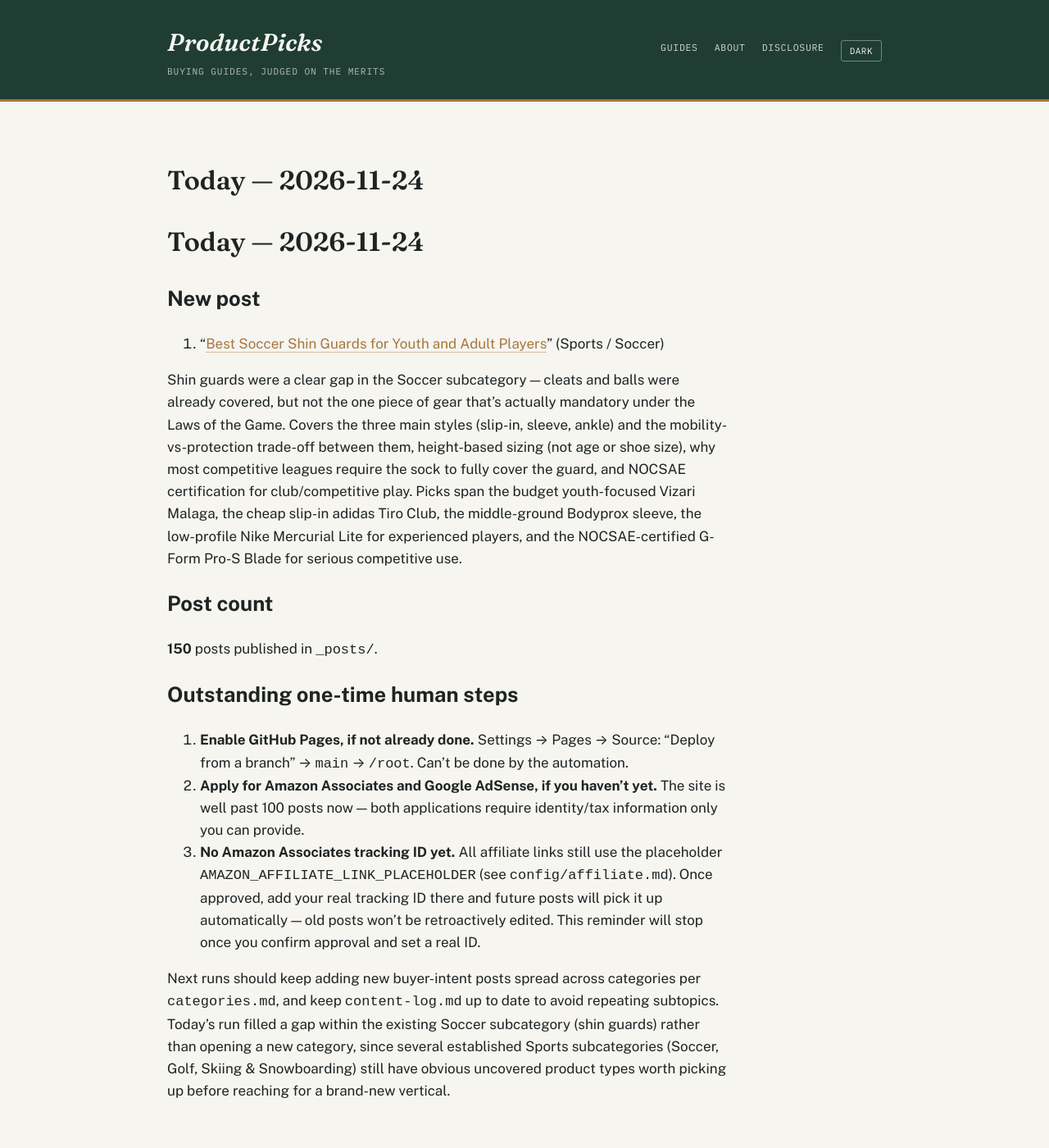
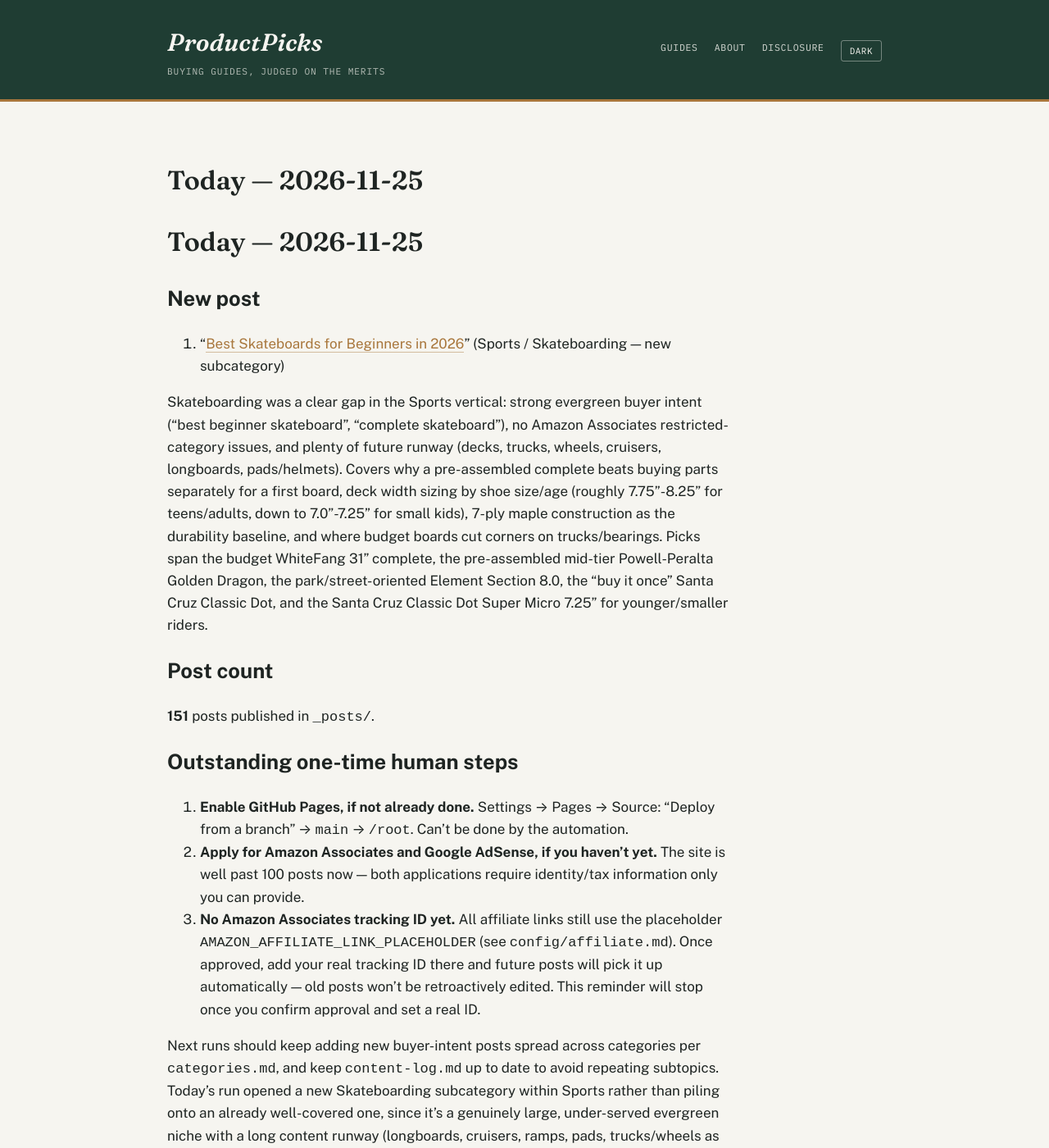
Before and after one commit to ajith198/ProductPicks, a Jekyll site: the page built from today.md, in a window 1280 px wide and 1400 px high. Shown: the whole window at 82% size. Built offline with Jekyll 4.4.1, drawn with Linux system fonts in a browser that asks for light colours; our own code applies the rules of GitHub Pages for plain Markdown files; some of the changed text lies outside the part shown.

Commit message:
daily: 2026-11-25 new post + log update
New Skateboarding subcategory (Sports): best beginner complete skateboards,
deck-width sizing, and honest picks from a budget 7-ply complete to a
Santa Cruz Classic Dot. 151 posts total.

Co-Authored-By: Claude Sonnet 5 <noreply@anthropic.com>
Claude-Session: https://claude.ai/code/session_01UFLJpaCWHrHGid8NMMmmGW

```diff
--- a/today.md
+++ b/today.md
@@ -1,14 +1,14 @@
-# Today — 2026-11-24
+# Today — 2026-11-25
 
 ## New post
 
-1. "[Best Soccer Shin Guards for Youth and Adult Players](/sports/buying-guides/best-soccer-shin-guards-for-youth-and-adult-players/)" (Sports / Soccer)
+1. "[Best Skateboards for Beginners in 2026](/sports/buying-guides/best-skateboards-for-beginners/)" (Sports / Skateboarding — new subcategory)
 
-Shin guards were a clear gap in the Soccer subcategory — cleats and balls were already covered, but not the one piece of gear that's actually mandatory under the Laws of the Game. Covers the three main styles (slip-in, sleeve, ankle) and the mobility-vs-protection trade-off between them, height-based sizing (not age or shoe size), why most competitive leagues require the sock to fully cover the guard, and NOCSAE certification for club/competitive play. Picks span the budget youth-focused Vizari Malaga, the cheap slip-in adidas Tiro Club, the middle-ground Bodyprox sleeve, the low-profile Nike Mercurial Lite for experienced players, and the NOCSAE-certified G-Form Pro-S Blade for serious competitive use.
+Skateboarding was a clear gap in the Sports vertical: strong evergreen buyer intent ("best beginner skateboard", "complete skateboard"), no Amazon Associates restricted-category issues, and plenty of future runway (decks, trucks, wheels, cruisers, longboards, pads/helmets). Covers why a pre-assembled complete beats buying parts separately for a first board, deck width sizing by shoe size/age (roughly 7.75"-8.25" for teens/adults, down to 7.0"-7.25" for small kids), 7-ply maple construction as the durability baseline, and where budget boards cut corners on trucks/bearings. Picks span the budget WhiteFang 31" complete, the pre-assembled mid-tier Powell-Peralta Golden Dragon, the park/street-oriented Element Section 8.0, the "buy it once" Santa Cruz Classic Dot, and the Santa Cruz Classic Dot Super Micro 7.25" for younger/smaller riders.
 
 ## Post count
 
-**150** posts published in `_posts/`.
+**151** posts published in `_posts/`.
 
 ## Outstanding one-time human steps
 
@@ -16,4 +16,4 @@ Shin guards were a clear gap in the Soccer subcategory — cleats and balls were
 2. **Apply for Amazon Associates and Google AdSense, if you haven't yet.** The site is well past 100 posts now — both applications require identity/tax information only you can provide.
 3. **No Amazon Associates tracking ID yet.** All affiliate links still use the placeholder `AMAZON_AFFILIATE_LINK_PLACEHOLDER` (see `config/affiliate.md`). Once approved, add your real tracking ID there and future posts will pick it up automatically — old posts won't be retroactively edited. This reminder will stop once you confirm approval and set a real ID.
 
-Next runs should keep adding new buyer-intent posts spread across categories per `categories.md`, and keep `content-log.md` up to date to avoid repeating subtopics. Today's run filled a gap within the existing Soccer subcategory (shin guards) rather than opening a new category, since several established Sports subcategories (Soccer, Golf, Skiing & Snowboarding) still have obvious uncovered product types worth picking up before reaching for a brand-new vertical.
+Next runs should keep adding new buyer-intent posts spread across categories per `categories.md`, and keep `content-log.md` up to date to avoid repeating subtopics. Today's run opened a new Skateboarding subcategory within Sports rather than piling onto an already well-covered one, since it's a genuinely large, under-served evergreen niche with a long content runway (longboards, cruisers, ramps, pads, trucks/wheels as standalone topics, etc.).
```
Also changed, not shown: TODAY.md (+1 -1 lines), _posts/2026-11-25-best-skateboards-for-beginners.md (added, +56 -0 lines), categories.md (+1 -1 lines), content-log.md (+1 -0 lines).
